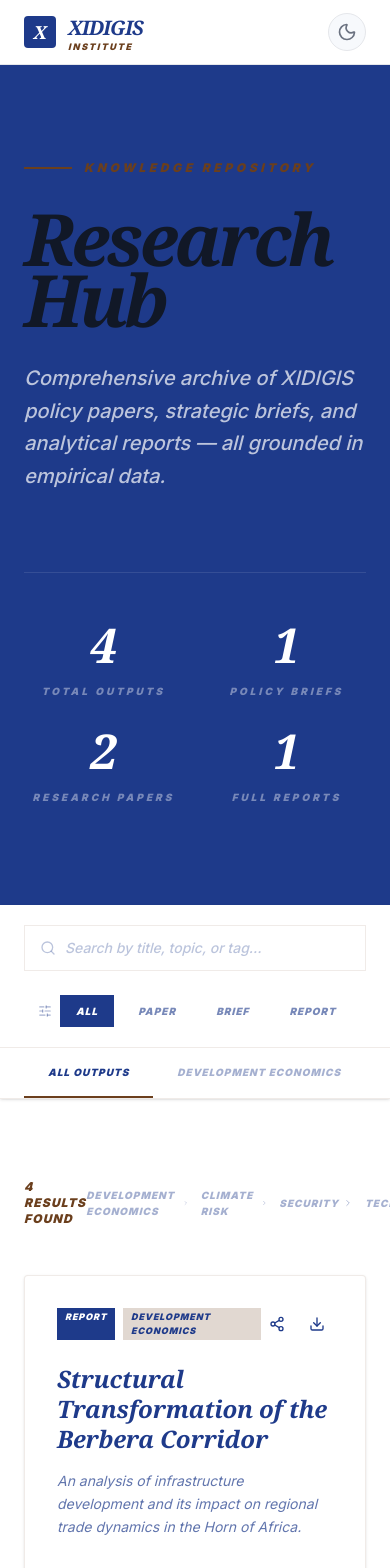
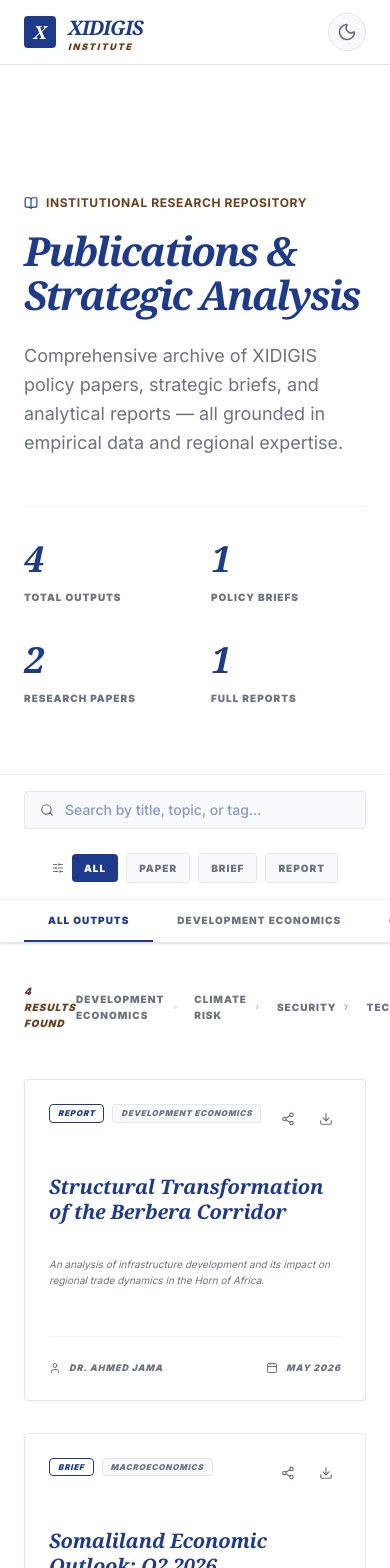
Before and after one commit to hamse2030/XIDIGIS-Platform-, a Next.js app: page /research in a window 390 px wide. Shown: the top 1568 px of the page. Built offline with nearby package versions, Linux system fonts and the light colour scheme; a web font is replaced by a local one.

Commit message:
Refactor: Complete white-first institutional redesign and purge of dark blue backgrounds

```diff
--- a/src/app/research/page.tsx
+++ b/src/app/research/page.tsx
@@ -43,59 +43,56 @@
   return (
     <div className="flex flex-col min-h-screen">
       {/* Hero */}
-      <section className="bg-primary text-white py-24">
-        <div className="container mx-auto px-6">
+      <section className="section bg-white pt-32 pb-16 border-b border-gray-100">
+        <div className="container mx-auto">
           <div className="max-w-4xl">
-            <div className="flex items-center gap-3 mb-8">
-              <div className="w-12 h-[2px] bg-secondary" />
-              <span className="text-secondary font-black uppercase tracking-[0.3em] text-xs italic">Knowledge Repository</span>
+            <div className="xi-eyebrow">
+              <BookOpen size={14} className="text-primary" /> Institutional Research Repository
             </div>
-            <h1 className="text-7xl md:text-9xl font-serif font-black mb-8 italic tracking-tighter leading-[0.85]">
-              Research<br />Hub
-            </h1>
-            <p className="text-xl text-white/70 max-w-2xl font-medium italic leading-relaxed">
-              Comprehensive archive of XIDIGIS policy papers, strategic briefs, and analytical reports — all grounded in empirical data.
+            <h1 className="text-primary font-serif italic tracking-tighter">Publications & Strategic Analysis</h1>
+            <p className="text-lg text-text-muted leading-relaxed mb-12">
+              Comprehensive archive of XIDIGIS policy papers, strategic briefs, and analytical reports — all grounded in empirical data and regional expertise.
             </p>
-          </div>
 
-          {/* Stats Bar */}
-          <div className="grid grid-cols-2 md:grid-cols-4 gap-6 mt-20 pt-12 border-t border-white/10">
-            {stats.map((s, i) => (
-              <div key={i} className="text-center">
-                <span className="block text-5xl font-serif font-black italic text-white mb-2">{s.value}</span>
-                <span className="text-[10px] font-black uppercase tracking-[0.3em] text-white/40 italic">{s.label}</span>
-              </div>
-            ))}
+            {/* Stats Bar */}
+            <div className="grid grid-cols-2 md:grid-cols-4 gap-8 pt-8 border-t border-gray-100">
+              {stats.map((s, i) => (
+                <div key={i}>
+                  <span className="block text-4xl font-serif font-black italic text-primary mb-1">{s.value}</span>
+                  <span className="text-[10px] font-black uppercase tracking-widest text-text-muted">{s.label}</span>
+                </div>
+              ))}
+            </div>
           </div>
         </div>
       </section>
 
       {/* Filter & Search Bar */}
-      <section className="sticky top-20 z-40 bg-white dark:bg-slate-900 border-b border-secondary/10 shadow-sm">
-        <div className="container mx-auto px-6 py-5 flex flex-col md:flex-row items-center gap-6">
+      <section className="sticky top-16 z-40 bg-white border-b border-gray-200 shadow-sm">
+        <div className="container mx-auto py-4 flex flex-col md:flex-row items-center gap-6">
           {/* Search */}
           <div className="relative flex-1 w-full">
-            <Search size={16} className="absolute left-4 top-1/2 -translate-y-1/2 text-primary/30" />
+            <Search size={14} className="absolute left-4 top-1/2 -translate-y-1/2 text-text-muted" />
             <input
               type="text"
               placeholder="Search by title, topic, or tag..."
               value={query}
               onChange={(e) => setQuery(e.target.value)}
-              className="w-full pl-10 pr-4 py-3 bg-accent/30 border border-secondary/10 text-sm text-primary font-medium italic placeholder-primary/30 focus:outline-none focus:border-secondary"
+              className="w-full pl-10 pr-4 py-2 bg-surface-alt border border-border text-sm text-primary font-medium focus:outline-none focus:border-primary rounded-sm"
             />
           </div>
 
           {/* Type Filter */}
           <div className="flex items-center gap-2">
-            <SlidersHorizontal size={14} className="text-primary/40" />
+            <SlidersHorizontal size={12} className="text-text-muted" />
             {TYPES.map((t) => (
               <button
                 key={t}
                 onClick={() => setActiveType(t)}
-                className={`px-4 py-2 text-[10px] font-black uppercase tracking-widest italic transition-all ${
+                className={`px-3 py-1.5 text-[10px] font-black uppercase tracking-widest transition-all rounded-sm ${
                   activeType === t
                     ? "bg-primary text-white"
-                    : "bg-accent/30 text-primary/60 hover:text-primary"
+                    : "bg-surface-alt text-text-muted hover:text-primary border border-border"
                 }`}
               >
                 {t}
@@ -105,15 +102,15 @@
         </div>
 
         {/* Theme Tabs */}
-        <div className="container mx-auto px-6 flex gap-0 overflow-x-auto border-t border-secondary/10">
+        <div className="container mx-auto flex gap-0 overflow-x-auto border-t border-gray-100">
           {THEMES.map((th) => (
             <button
               key={th.key}
               onClick={() => setActiveTheme(th.key)}
-              className={`px-6 py-4 text-[10px] font-black uppercase tracking-widest italic whitespace-nowrap border-b-2 transition-all ${
+              className={`px-6 py-3 text-[10px] font-black uppercase tracking-widest border-b-2 transition-all whitespace-nowrap ${
                 activeTheme === th.key
-                  ? "border-secondary text-primary"
-                  : "border-transparent text-primary/40 hover:text-primary"
+                  ? "border-primary text-primary"
+                  : "border-transparent text-text-muted hover:text-primary"
               }`}
             >
               {th.label}
@@ -123,18 +120,18 @@
       </section>
 
       {/* Results */}
-      <section className="py-20 bg-accent/10 flex-1">
-        <div className="container mx-auto px-6">
+      <section className="section bg-white flex-1">
+        <div className="container mx-auto">
           <div className="flex justify-between items-center mb-12">
-            <span className="text-xs font-black text-secondary uppercase tracking-widest italic">
+            <span className="text-[10px] font-black text-secondary uppercase tracking-widest italic">
               {filtered.length} result{filtered.length !== 1 ? "s" : ""} found
             </span>
-            <div className="flex gap-3">
+            <div className="flex gap-4">
               {THEMES.slice(1).map((th) => (
                 <Link
                   key={th.key}
                   href={`/themes/${th.key}`}
-                  className="text-[10px] font-black text-primary/40 uppercase tracking-widest italic hover:text-secondary flex items-center gap-1 transition-colors"
+                  className="text-[10px] font-black text-text-muted uppercase tracking-widest hover:text-primary flex items-center gap-1 transition-colors"
                 >
                   {th.label} <ChevronRight size={10} />
                 </Link>
@@ -143,7 +140,7 @@
           </div>
 
           {filtered.length > 0 ? (
-            <div className="grid grid-cols-1 md:grid-cols-2 xl:grid-cols-3 gap-10">
+            <div className="grid grid-cols-1 md:grid-cols-2 xl:grid-cols-3 gap-8">
               {filtered.map((pub, i) => (
                 <motion.div
                   key={pub.id}
@@ -156,11 +153,11 @@
               ))}
             </div>
           ) : (
-            <div className="py-32 text-center border-2 border-dashed border-secondary/20">
-              <BookOpen size={48} className="mx-auto text-primary/20 mb-6" />
-              <p className="font-serif font-black text-primary/30 italic text-3xl">No results match your search.</p>
+            <div className="py-32 text-center border-2 border-dashed border-gray-100 rounded">
+              <BookOpen size={48} className="mx-auto text-gray-200 mb-6" />
+              <p className="font-serif font-black text-gray-300 italic text-3xl">No results match your search.</p>
               <button onClick={() => { setQuery(""); setActiveTheme("all"); setActiveType("All"); }}
-                className="mt-8 text-xs font-black text-secondary uppercase tracking-widest italic hover:underline">
+                className="mt-8 text-xs font-black text-primary uppercase tracking-widest hover:underline">
                 Clear Filters
               </button>
             </div>
--- a/src/components/research/PublicationCard.tsx
+++ b/src/components/research/PublicationCard.tsx
@@ -18,13 +18,13 @@
     <motion.div
       initial={{ opacity: 0, y: 10 }}
       animate={{ opacity: 1, y: 0 }}
-      className="bg-white dark:bg-slate-800 border border-secondary/10 hover:border-primary/30 transition-all shadow-sm hover:shadow-xl rounded-sm overflow-hidden"
+      className="xi-card group"
     >
-      <div className="p-8">
+      <div className="xi-card__body">
         <div className="flex justify-between items-start mb-6">
           <div className="flex gap-2">
-            <span className="px-2 py-0.5 bg-primary text-white text-[9px] font-black uppercase tracking-widest italic">{publication.type}</span>
-            <span className="px-2 py-0.5 bg-secondary/20 text-primary text-[9px] font-black uppercase tracking-widest italic">{publication.category}</span>
+            <span className="px-2 py-0.5 border border-primary text-primary text-[8px] font-black uppercase tracking-widest italic rounded-sm">{publication.type}</span>
+            <span className="px-2 py-0.5 bg-surface-alt border border-border text-text-muted text-[8px] font-black uppercase tracking-widest italic rounded-sm">{publication.category}</span>
           </div>
           <div className="flex gap-2">
             <button
@@ -32,43 +32,42 @@
                 navigator.clipboard.writeText(generateCitation());
                 alert("Citation copied to clipboard!");
               }}
-              className="p-2 hover:bg-accent rounded-full transition-colors text-primary"
+              className="p-2 hover:bg-surface-alt rounded-full transition-colors text-text-muted hover:text-primary"
               title="Copy Citation"
             >
-              <Share2 size={16} />
+              <Share2 size={14} />
             </button>
-            <a href={`/research/${publication.slug}`} className="p-2 hover:bg-accent rounded-full transition-colors text-primary" title="Download PDF">
-              <Download size={16} />
+            <a href={`/research/${publication.slug}`} className="p-2 hover:bg-surface-alt rounded-full transition-colors text-text-muted hover:text-primary" title="Download PDF">
+              <Download size={14} />
             </a>
           </div>
         </div>
 
-        <h3 className="text-2xl font-serif font-black text-primary dark:text-white mb-4 italic leading-tight group-hover:text-secondary transition-colors">
+        <h3 className="text-xl font-serif font-black text-primary mb-4 italic leading-tight group-hover:text-secondary transition-colors">
           {publication.title}
         </h3>
 
-        <p className="text-sm text-primary/70 dark:text-slate-400 mb-8 leading-relaxed italic">
+        <p className="text-[10px] text-text-muted mb-8 leading-relaxed italic">
           {publication.abstract}
         </p>
 
-        <div className="grid grid-cols-2 gap-4 pt-6 border-t border-secondary/5">
-          <div className="flex items-center gap-2 text-[10px] font-bold text-primary/50 uppercase tracking-widest italic">
+        <div className="flex justify-between items-center pt-6 border-t border-gray-100">
+          <div className="flex items-center gap-2 text-[9px] font-black text-text-muted uppercase tracking-widest italic">
             <User size={12} /> {publication.author}
           </div>
-          <div className="flex items-center gap-2 text-[10px] font-bold text-primary/50 uppercase tracking-widest italic justify-end">
+          <div className="flex items-center gap-2 text-[9px] font-black text-text-muted uppercase tracking-widest italic">
             <Calendar size={12} /> {publication.date}
           </div>
         </div>
 
         {showPreview && (
-          <div className="mt-8 relative aspect-[4/3] bg-accent/20 border border-secondary/10 rounded overflow-hidden group">
-            <div className="absolute inset-0 flex flex-col items-center justify-center text-primary/20">
+          <div className="mt-8 relative aspect-[4/3] bg-surface-alt border border-border rounded overflow-hidden">
+            <div className="absolute inset-0 flex flex-col items-center justify-center text-gray-200">
               <FileText size={48} />
               <span className="text-[10px] font-black uppercase mt-2 tracking-widest italic">Institutional Preview</span>
             </div>
-            {/* React-PDF would render here in a real implementation */}
             <div className="absolute inset-0 bg-primary/0 hover:bg-primary/5 transition-colors flex items-center justify-center opacity-0 hover:opacity-100 cursor-pointer">
-              <button className="px-4 py-2 bg-white text-primary text-[10px] font-black uppercase tracking-widest italic shadow-xl flex items-center gap-2">
+              <button className="px-4 py-2 bg-white text-primary text-[10px] font-black uppercase tracking-widest italic shadow-xl flex items-center gap-2 rounded-sm border border-border">
                 Open Full Viewer <ExternalLink size={12} />
               </button>
             </div>
```
Also changed, not shown: src/app/forum/page.tsx (+4 -4 lines), src/app/globals.css (+4 -3 lines), src/app/intelligence/climate/page.tsx (+41 -36 lines), src/app/research/[theme]/page.tsx (+33 -35 lines), src/app/themes/[theme]/page.tsx (+27 -24 lines), src/components/intelligence/DroughtDashboard.tsx (+7 -7 lines).
